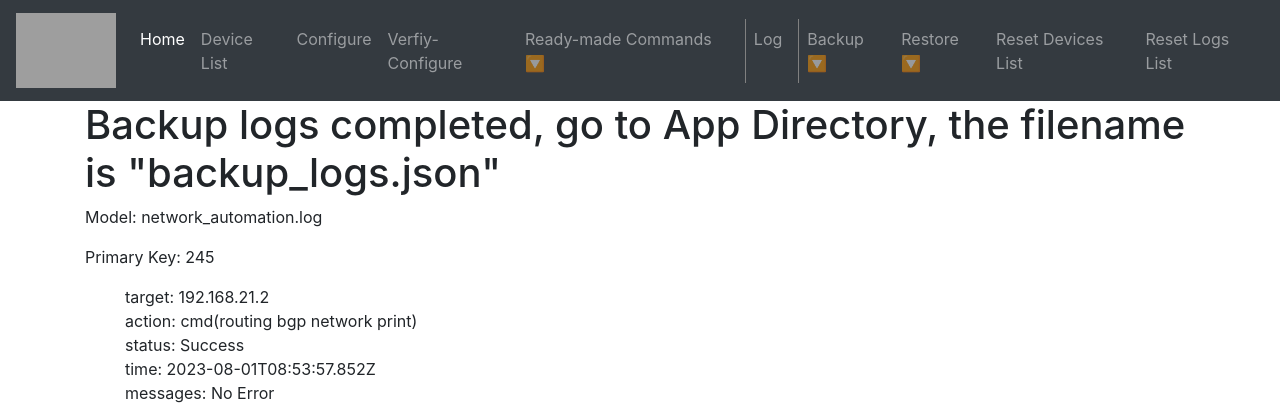
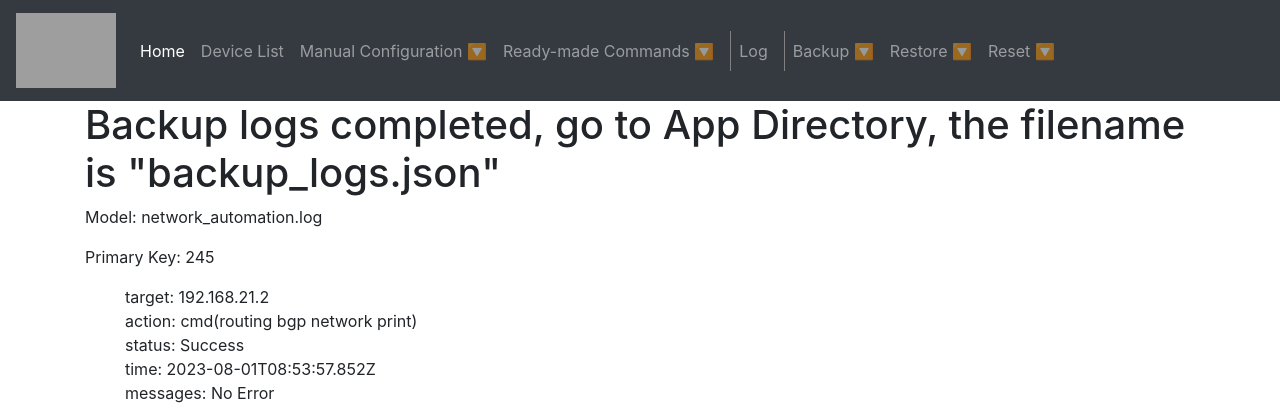
Before and after one commit to javadre7/final_project, a Django app: page /backup_logs/ in a window 1280 px wide. Shown: the top 420 px of the page. Run offline with Django 4.2, Linux system fonts and the light colour scheme; grey boxes are pictures that could not be loaded.

Commit message:
Add files via upload

```diff
--- a/templates/base.html
+++ b/templates/base.html
@@ -28,11 +28,13 @@
                 <li class="nav-item">
                     <a class="nav-link" href="{% url 'devices' %}">Device List</a>
                 </li>
-                <li class="nav-item">
-                    <a class="nav-link" href="{% url 'configure' %}">Configure</a>
-                </li>
-                <li class="nav-item">
-                    <a class="nav-link" href="{% url 'verify_config' %}">Verfiy-Configure</a>
+
+                <li class="nav-item" onmouseover="showSubMenu0()" onmouseout="hideSubMenu0()">
+                    <a class="nav-link" href="#">Manual Configuration &#128317</a>
+                    <ul class="sub-menu0" style="display: none;">
+                        <li><a class="nav-link" href="{% url 'configure' %}">Configure</a></li>
+                        <li><a class="nav-link" href="{% url 'verify_configure' %}">Verfiy-Configure</a></li>
+                    </ul>
                 </li>
 
                 <li class="nav-item" onmouseover="showSubMenu()" onmouseout="hideSubMenu()" style="border-right: 1px solid gray; padding-right: 8px;">
@@ -46,7 +48,7 @@
                             <a class="nav-link" href="#">MikroTik Devices &#128317</a>
                             <ul class="nested-sub-menu" style="display: none;">
                                 <li><a class="nav-link" href="{% url 'mikrotik_command_1' %}">interface print</a></li>
-                                <li><a class="nav-link" href="{% url 'mikrotik_command_2' %}">/ip address print</a></li>
+                                <li><a class="nav-link" href="{% url 'mikrotik_command_2' %}">ip address print</a></li>
                                 <li><a class="nav-link" href="{% url 'mikrotik_command_3' %}">ip route print</a></li>
                                 <li><a class="nav-link" href="{% url 'mikrotik_command_4' %}">routing ospf neighbor print</a></li>
                                 <li><a class="nav-link" href="{% url 'mikrotik_command_8' %}">routing ospf network print</a></li>
@@ -99,13 +101,13 @@
                         <li><a class="nav-link" href="{% url 'restore_logs' %}">Logs</a></li>
                     </ul>
                 </li>
-                <li class="nav-item">
-                    <a class="nav-link" href="{% url 'delete_devices' %}">Reset Devices List</a>
+                <li class="nav-item" onmouseover="showSubMenu4()" onmouseout="hideSubMenu4()">
+                    <a class="nav-link" href="#">Reset &#128317</a>
+                    <ul class="sub-menu4" style="display: none;">
+                        <li><a class="nav-link" href="{% url 'delete_devices' %}">Devices</a></li>
+                        <li><a class="nav-link" href="{% url 'delete_logs' %}">Logs</a></li>
+                    </ul>
                 </li>
-                <li class="nav-item">
-                    <a class="nav-link" href="{% url 'delete_logs' %}">Reset Logs List</a>
-                </li>
-
             </ul>
         </div>
     </nav>
@@ -156,6 +158,26 @@
             var subMenu = document.querySelector(".sub-menu3");
             subMenu.style.display = "none";
         }
+
+        function showSubMenu4() {
+            var subMenu = document.querySelector(".sub-menu4");
+            subMenu.style.display = "block";
+        }
+
+        function hideSubMenu4() {
+            var subMenu = document.querySelector(".sub-menu4");
+            subMenu.style.display = "none";
+        }
+
+        function showSubMenu0() {
+            var subMenu = document.querySelector(".sub-menu0");
+            subMenu.style.display = "block";
+        }
+
+        function hideSubMenu0() {
+            var subMenu = document.querySelector(".sub-menu0");
+            subMenu.style.display = "none";
+        }
     </script>
 </body>
 
```
